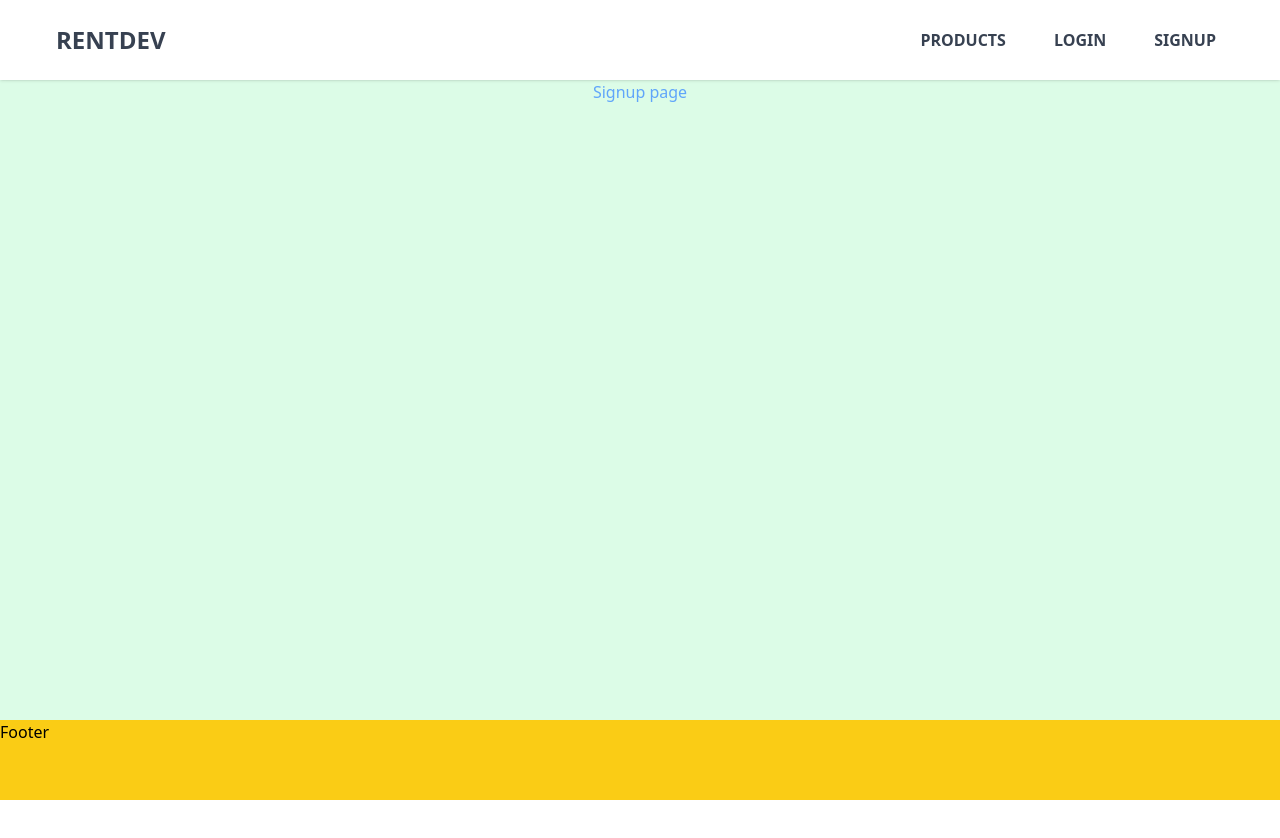
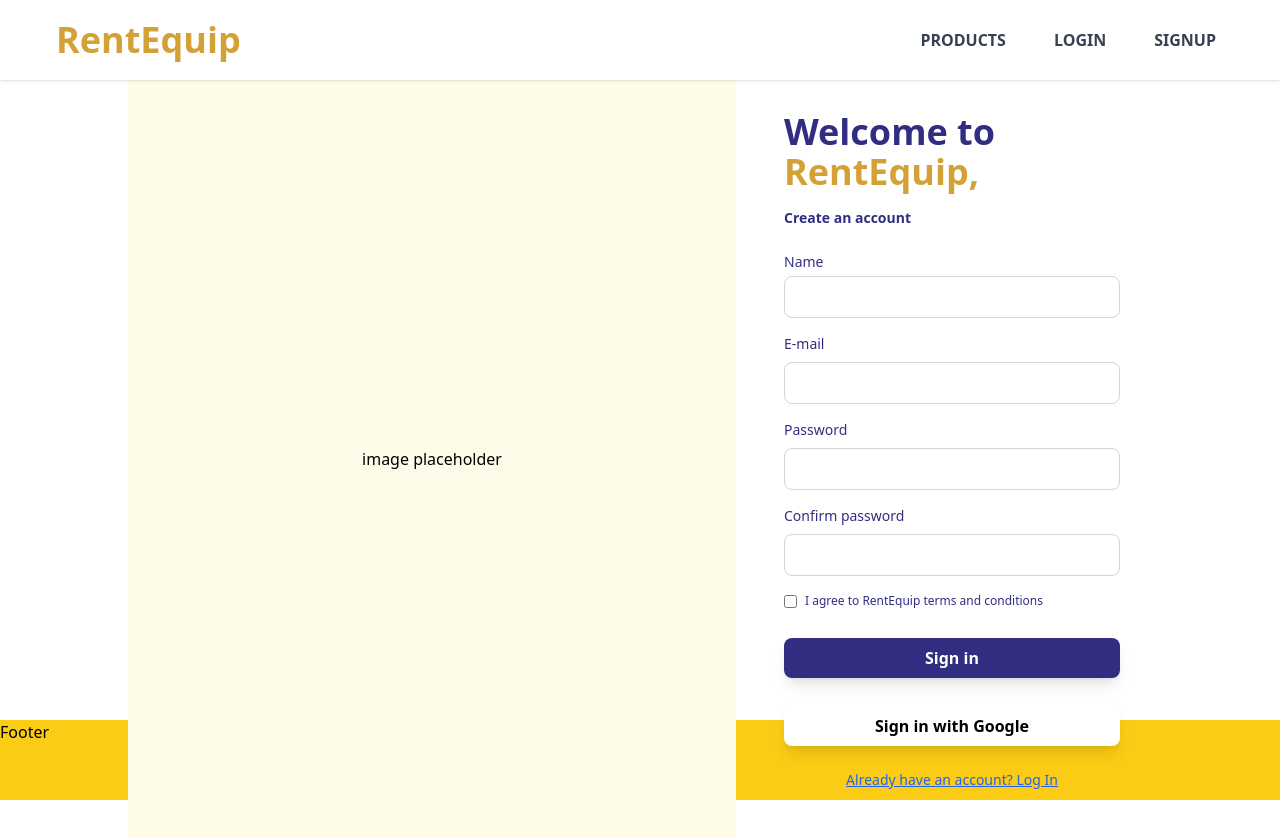
Before and after one commit to ConstantinHuidu/rentingdev, a Next.js app: page /signup in a window 1280 px wide. Before the commit the page ends 800 px from the top, so only its background shows below. Built offline with nearby package versions, Linux system fonts and the light colour scheme.

Commit message:
signup page v1

```diff
--- a/components/layout/Header.tsx
+++ b/components/layout/Header.tsx
@@ -5,9 +5,9 @@ const Header = () => {
   return (
     <nav className="fixed top-0 left-0 bg-white w-full h-[10vh] shadow">
       <div className="container m-auto h-full flex justify-between items-center text-gray-700">
-        <h1 className="pl-8 py-4 text-2xl font-bold uppercase">
+        <h1 className="pl-8 py-4 text-4xl text-yellow-600 opacity-80 font-bold">
           <Link className="hover:bg-gray-200 rounded-lg py-4 px-6" href="/">
-            rentdev
+            RentEquip
           </Link>
         </h1>
         <ul className="hidden md:flex items-center pr-10 text-base font-semibold cursor-pointer uppercase">
--- a/components/layout/Layout.tsx
+++ b/components/layout/Layout.tsx
@@ -10,7 +10,7 @@ const Layout = ({ children }: LayoutProps) => {
   return (
     <>
       <Header />
-      <main className="w-full h-[80vh] mt-[10vh] bg-green-100">{children}</main>
+      <main className="w-full h-[80vh] mt-[10vh] ">{children}</main>
       <Footer />
     </>
   );
--- /dev/null
+++ b/components/signup/Signup.tsx
@@ -0,0 +1,81 @@
+import Link from "next/link";
+import React from "react";
+
+const Signup = () => {
+  return (
+    <div className="grid md:grid-cols-5 gap-4 m-4 h-full md:w-[80%] mx-auto">
+      <div className="hidden md:col-span-3 bg-yellow-50 md:flex justify-center items-center">
+        image placeholder
+      </div>
+      <div className="col-span-2 flex justify-center">
+        <form className="w-10/12 md:w-full flex flex-col p-3 md:p-8">
+          <h2 className="text-xl md:text-4xl font-bold">
+            <span className="text-indigo-900">Welcome to</span>{" "}
+            <span className="text-yellow-600 opacity-80 ">RentEquip,</span>
+          </h2>
+          <p className="text-indigo-900 text-sm font-semibold py-1 md:py-4">
+            Create an account
+          </p>
+
+          <div className="flex flex-col text-gray-400 py-1 md:py-2">
+            <label className="text-indigo-900 text-sm">Name</label>
+            <input
+              className="border border-gray-300 focus:border-indigo-400 rounded-lg mt-1 p-1 md:p-2 outline-none"
+              type="text"
+            />
+          </div>
+
+          <div className="flex flex-col text-gray-400 py-1 md:py-2">
+            <label className="text-indigo-900 text-sm">E-mail</label>
+            <input
+              className="border border-gray-300 focus:border-indigo-400 rounded-lg mt-2 p-1 md:p-2 outline-none"
+              type="email"
+            />
+          </div>
+
+          <div className="flex flex-col text-gray-400 py-1 md:py-2">
+            <label className="text-indigo-900 text-sm">Password</label>
+            <input
+              className="border border-gray-300 focus:border-indigo-400 rounded-lg mt-2 p-1 md:p-2 outline-none"
+              type="password"
+            />
+          </div>
+
+          <div className="flex flex-col text-gray-400 py-1 md:py-2">
+            <label className="text-indigo-900 text-sm">Confirm password</label>
+            <input
+              className="border border-gray-300 focus:border-indigo-400 rounded-lg mt-2 p-1 md:p-2 outline-none"
+              type="password"
+            />
+          </div>
+
+          <div className="flex justify-between text-gray-400 py-1 md:py-2">
+            <p className="flex items-center">
+              <input className="mr-2 outline-none" type="checkbox" />
+              <span className="text-indigo-900 text-[0.75rem]">
+                I agree to RentEquip terms and conditions
+              </span>
+            </p>
+          </div>
+
+          <button className="w-full my-2 md:my-5 py-1 md:py-2 bg-indigo-900 shadow-lg hover:shadow-indigo-500/50 text-white font-semibold rounded-lg">
+            Sign in
+          </button>
+
+          <button className="w-full my-1 md:my-2 py-1 md:py-2 bg-white shadow-lg hover:shadow-indigo-500/50 text-black font-semibold rounded-lg">
+            Sign in with Google
+          </button>
+
+          <Link
+            href="/login"
+            className="underline text-blue-600 text-sm hover:text-blue-800 visited:text-purple-600 py-2 md:py-4 flex justify-center items-center"
+          >
+            Already have an account? Log In
+          </Link>
+        </form>
+      </div>
+    </div>
+  );
+};
+
+export default Signup;
--- a/pages/signup.tsx
+++ b/pages/signup.tsx
@@ -1,3 +1,4 @@
+import Signup from "@/components/signup/Signup";
 import Head from "next/head";
 import React from "react";
 
@@ -10,9 +11,7 @@ const signup = () => {
         <meta name="viewport" content="width=device-width, initial-scale=1" />
         <link rel="icon" href="/favicon.ico" />
       </Head>
-      <main className="flex items-center justify-center">
-        <h1 className="text-red-500 md:text-blue-400">Signup page</h1>
-      </main>
+      <Signup />
     </>
   );
 };
```
